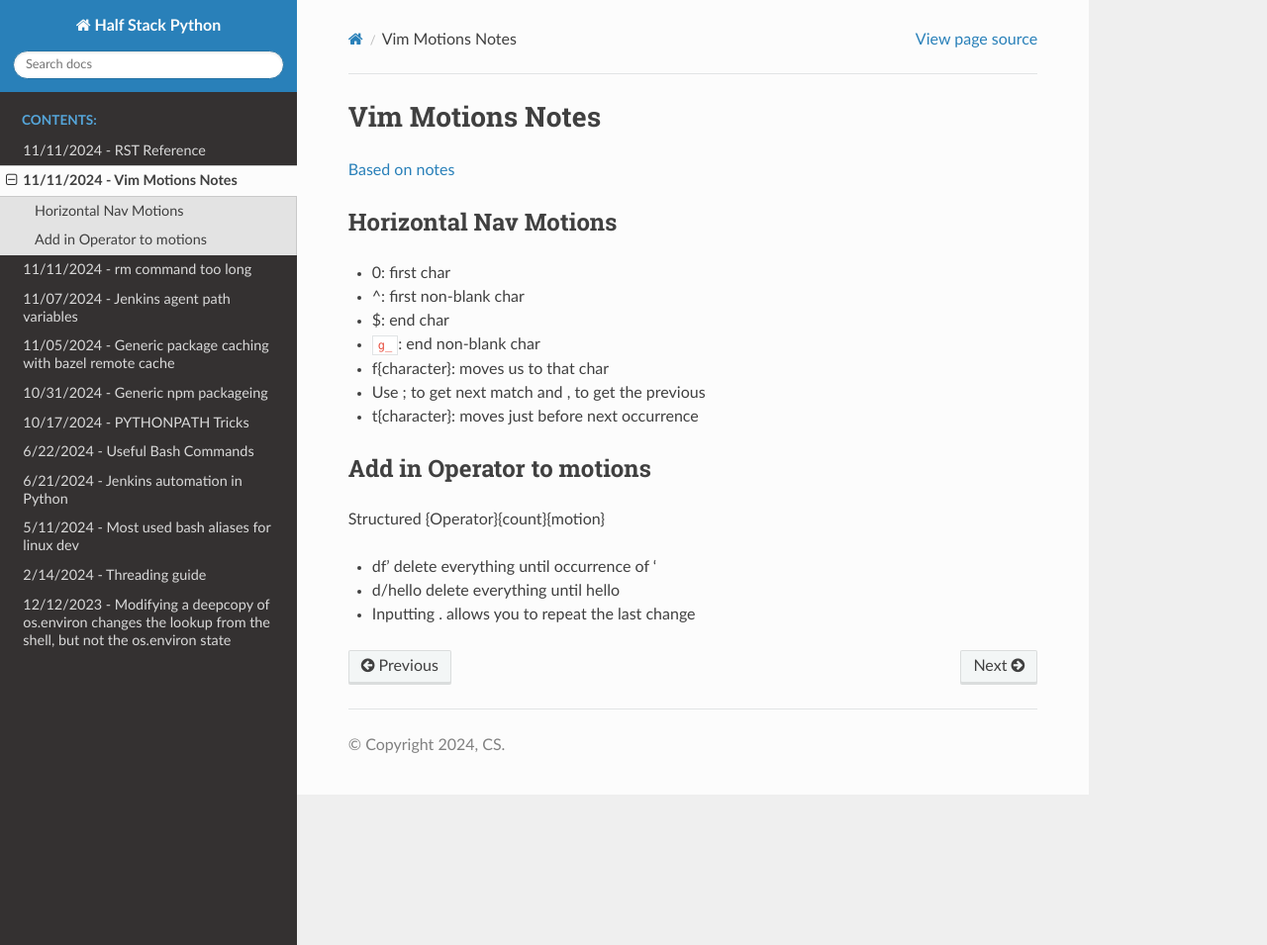
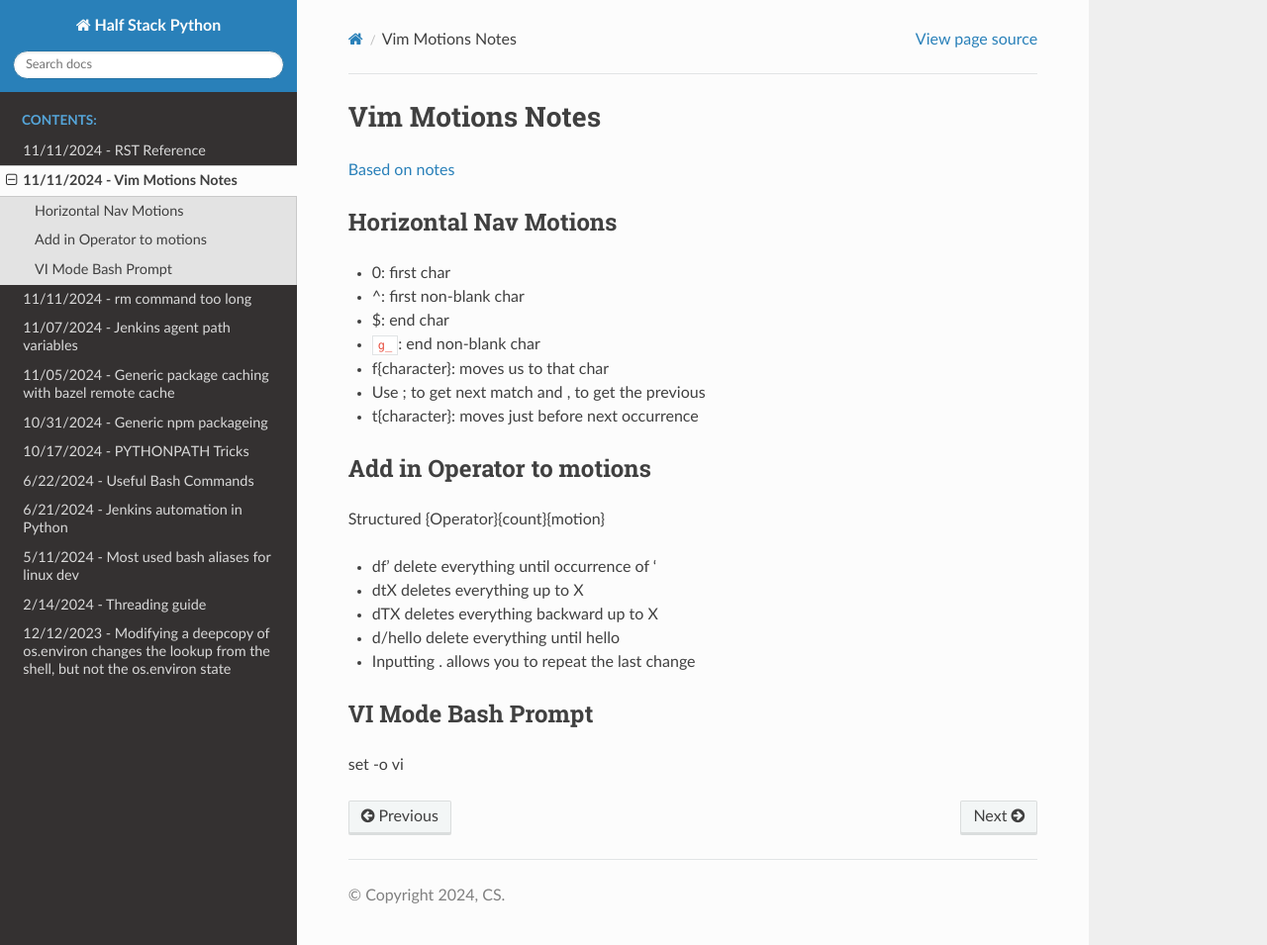
Before and after one commit to clintonsteiner/Half-Stack_Python, a Sphinx documentation site: the page built from source/notebooks/20241111_vim_motions.rst, in a window 1280 px wide and 955 px high. Shown: the whole window at 99% size. Built offline with Sphinx 7.4.7 and the Read the Docs theme 3.1.0, drawn with Linux system fonts in a browser that asks for light colours.

Commit message:
add in some more useful vim motions

```diff
--- a/source/notebooks/20241111_vim_motions.rst
+++ b/source/notebooks/20241111_vim_motions.rst
@@ -22,5 +22,11 @@ Add in Operator to motions
 Structured {Operator}{count}{motion}
 
 * df' delete everything until occurrence of '
+* dtX deletes everything up to X
+* dTX deletes everything backward up to X
 * d/hello delete everything until hello
 * Inputting . allows you to repeat the last change
+
+VI Mode Bash Prompt
+*******************
+set -o vi
```
